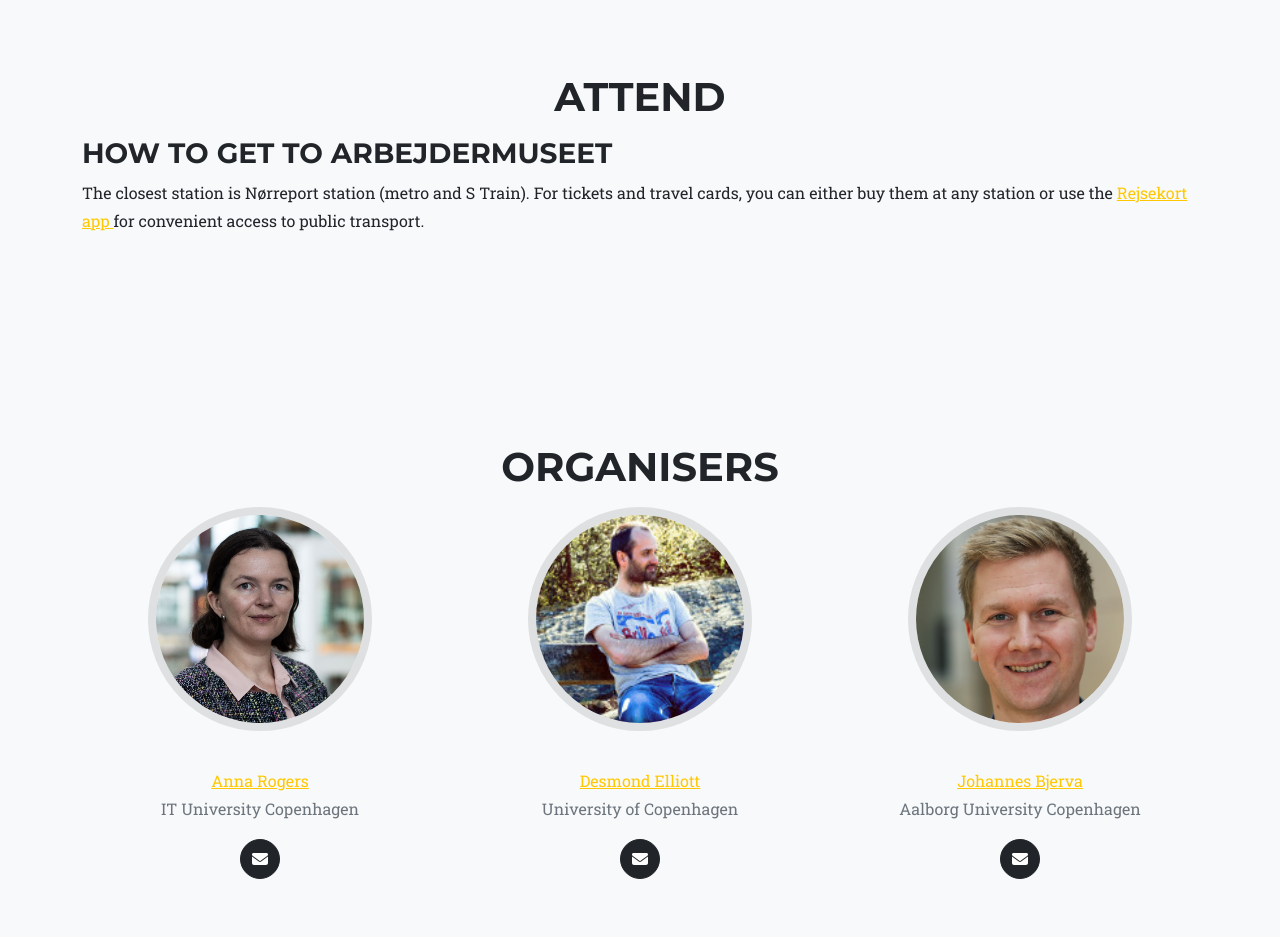
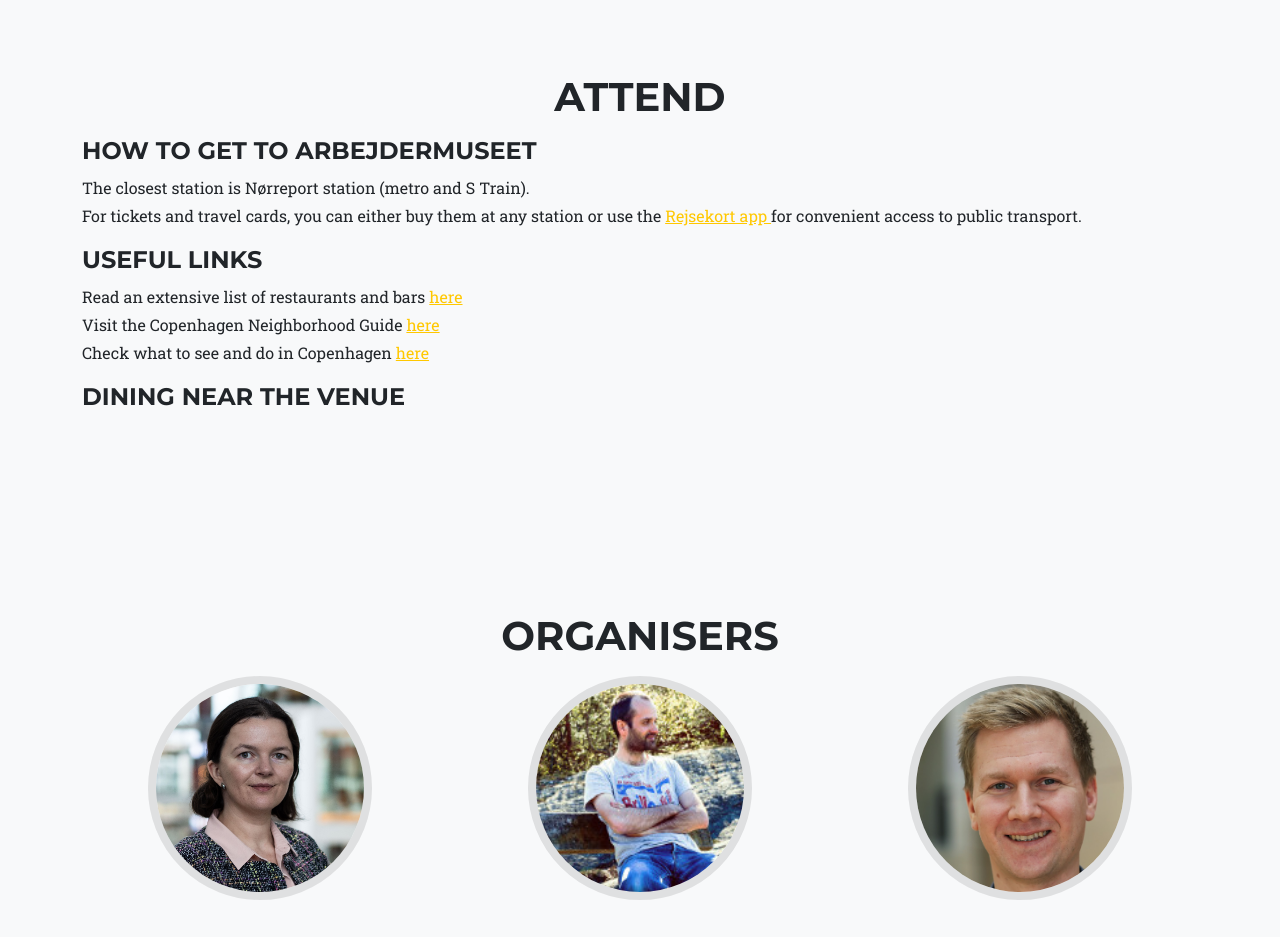
Before and after one commit to cphNLP/CPH_NLP_2025, a website: page index.html in a window 1280 px wide. Shown: the part 4880-5817 px from the top of the page. Drawn offline with nearby package versions, Linux system fonts and the light colour scheme.

Commit message:
Update index.html

```diff
--- a/index.html
+++ b/index.html
@@ -308,15 +308,31 @@
                 <h2 class="section-heading text-uppercase">Attend</h2>
             </div>
             <div>
-                <h3 class="section-heading text-uppercase">How to get to Arbejdermuseet</h3>
+                <h4 class="section-heading text-uppercase">How to get to Arbejdermuseet</h4>
             </div>
             <div><p>
                 The closest station is Nørreport station (metro and S Train).
-                  For tickets and travel cards, you can either buy them at any station or use the
+        <br>          For tickets and travel cards, you can either buy them at any station or use the
     <a href="https://www.rejsekort.dk/" target="_blank" rel="noopener noreferrer">
       Rejsekort app
     </a> for convenient access to public transport.
                 </p>
+            </div>
+            <div>
+                <h4 class="section-heading text-uppercase">Useful Links</h4>
+            </div>
+            <div>
+                <p>
+                    Read an extensive list of restaurants and bars <a href="https://www.visitcopenhagen.com/best-restaurants-copenhagen" target="_blank" rel="noopener noreferrer"> here </a>
+                    <br> Visit the Copenhagen Neighborhood Guide <a href="https://www.visitcopenhagen.com/copenhagen/neighbourhoods/guides" target="_blank" rel="noopener noreferrer"> here </a>
+                    <br> Check what to see and do in Copenhagen <a href="https://www.visitcopenhagen.com/copenhagen/activities/see-and-do" target="_blank" rel="noopener noreferrer"> here </a>
+                </p>
+            </div>
+            <div>
+                <h4 class="section-heading text-uppercase">Dining Near the Venue</h4>
+            </div>
+            <div>
+
             </div>
         </div>
     </section>
```
